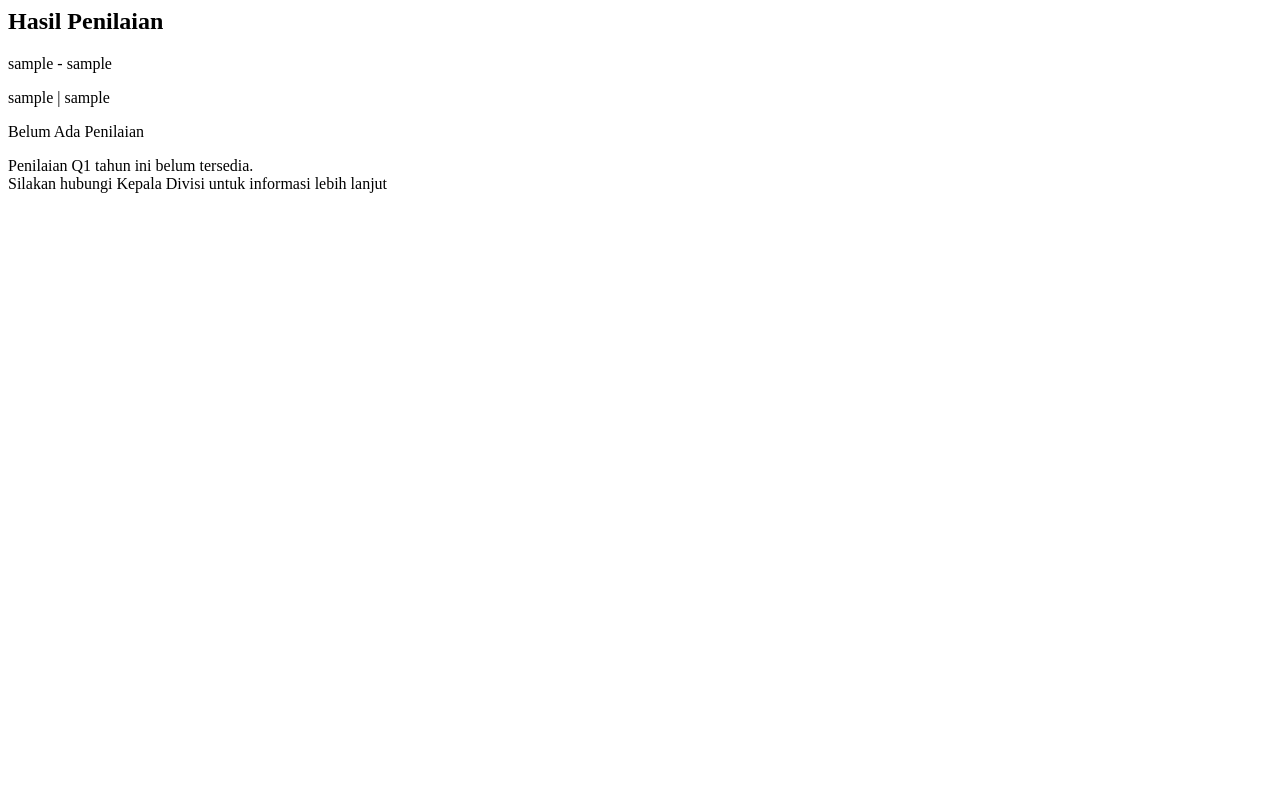
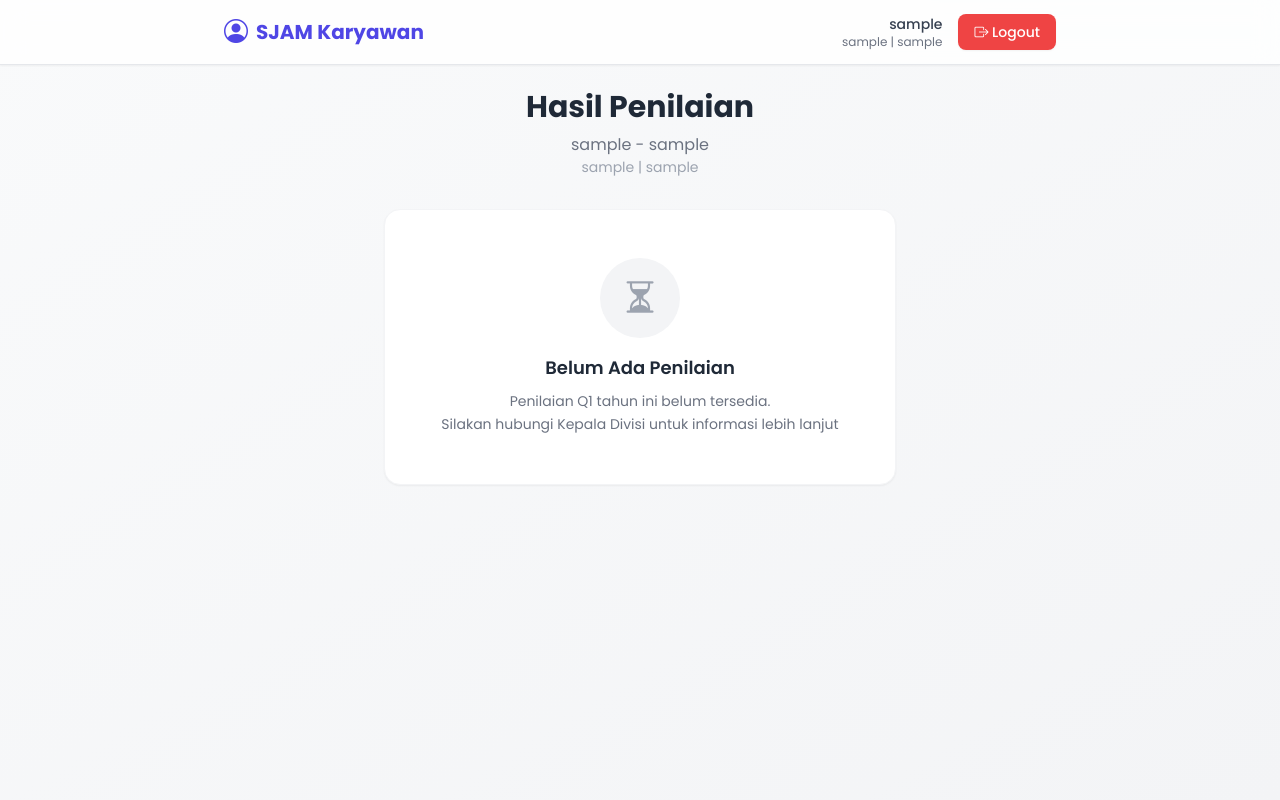
Before and after one commit to Darkchritz/penilaian-sjam, a Flask app: page /dashboard in a window 1280 px wide. Run offline with Flask 3, Linux system fonts and the light colour scheme; the visitor is signed in with stand-in values (Sample User, id 1); data that the repository does not hold is empty; some libraries are stand-ins or nearby versions.

Commit message:
Update dashboard_karyawan.html

```diff
--- a/templates/dashboard_karyawan.html
+++ b/templates/dashboard_karyawan.html
@@ -1,3 +1,49 @@
+<!DOCTYPE html>
+<html lang="id">
+<head>
+    <meta charset="UTF-8">
+    <meta name="viewport" content="width=device-width, initial-scale=1.0">
+    <title>Dashboard Karyawan | SJAM</title>
+    <script src="https://cdn.tailwindcss.com"></script>
+    <link href="https://cdn.jsdelivr.net/npm/bootstrap-icons@1.11.3/font/bootstrap-icons.css" rel="stylesheet">
+    <style>@import url('https://fonts.googleapis.com/css2?family=Poppins:wght@300;400;500;600;700&display=swap'); body { font-family: 'Poppins', sans-serif; }</style>
+    <!-- PWA Meta Tags -->
+    <link rel="manifest" href="/static/manifest.json">
+    <meta name="theme-color" content="#4f46e5">
+    <meta name="mobile-web-app-capable" content="yes">
+    <meta name="apple-mobile-web-app-capable" content="yes">
+    <meta name="apple-mobile-web-app-status-bar-style" content="default">
+    <meta name="apple-mobile-web-app-title" content="SJAM">
+    <link rel="apple-touch-icon" href="/static/icons/icon-192.png">
+    <script>
+      if ('serviceWorker' in navigator) {
+        window.addEventListener('load', () => {
+          navigator.serviceWorker.register('/static/sw.js').catch(err => console.log('SW error', err));
+        });
+      }
+    </script>
+</head>
+<body class="bg-gradient-to-br from-gray-50 to-gray-100 min-h-screen">
+    <nav class="bg-white/80 backdrop-blur-md shadow-sm border-b sticky top-0 z-10">
+        <div class="max-w-4xl mx-auto px-4 sm:px-6 lg:px-8">
+            <div class="flex justify-between h-16 items-center">
+                <div class="flex items-center gap-2">
+                    <i class="bi bi-person-circle text-2xl text-indigo-600"></i>
+                    <h1 class="text-xl font-bold text-indigo-600">SJAM Karyawan</h1>
+                </div>
+                <div class="flex items-center gap-4">
+                    <div class="text-right hidden sm:block">
+                        <p class="text-sm font-medium text-gray-700">{{ user.nama }}</p>
+                        <p class="text-xs text-gray-500">{{ user.divisi }} | {{ user.cabang }}</p>
+                    </div>
+                    <a href="/logout" class="bg-red-500 hover:bg-red-600 text-white px-4 py-2 rounded-lg text-sm font-medium transition shadow-sm">
+                        <i class="bi bi-box-arrow-right"></i> Logout
+                    </a>
+                </div>
+            </div>
+        </div>
+    </nav>
+
     <main class="max-w-4xl mx-auto p-4 sm:p-6">
         <div class="text-center mb-8">
             <h2 class="text-3xl font-bold text-gray-800 mb-2">Hasil Penilaian</h2>
@@ -132,3 +178,5 @@
         </div>
         {% endif %}
     </main>
+</body>
+</html>
```
Lines whose indentation alone changed are shown as unchanged.
